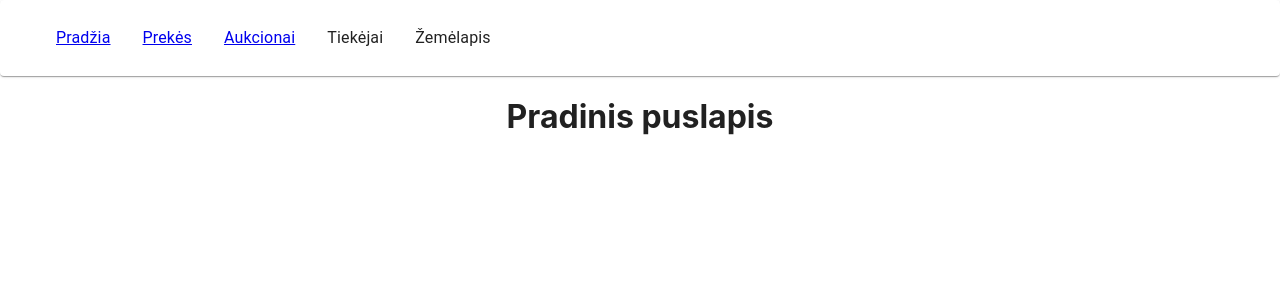
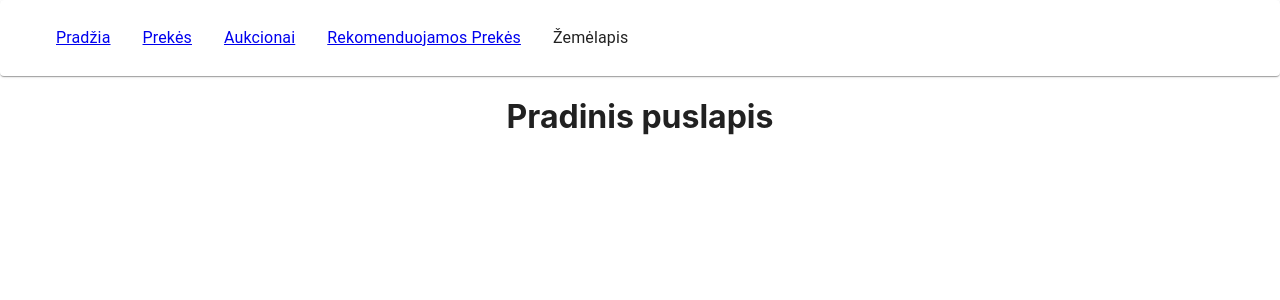
Before and after one commit to bugedas/SmartShop, a React (Create React App) app in the folder frontend/: page / in a window 1280 px wide. Shown: the top 300 px of the page. Built offline with nearby package versions, Linux system fonts and the light colour scheme.

Commit message:
Added recommended page frontend

```diff
--- a/frontend/src/Main.js
+++ b/frontend/src/Main.js
@@ -6,6 +6,7 @@ import Products from './components/ManageProductsPage';
 import ProductPage from './components/ProductPage';
 import Auctions from './components/Auction/ManageAuctionsPage';
 import AuctionPage from './components/Auction/AuctionPage';
+import Recommended from './components/RecommendedPage';
 
 const Main = () => {
   return (
@@ -15,6 +16,7 @@ const Main = () => {
       <Route exact path='/auctions' component={Auctions}></Route>
       <Route exact path='/product/:id' component={ProductPage} ></Route>
       <Route exact path='/auction/:id' component={AuctionPage} ></Route>
+      <Route exact path='/recommended' component={Recommended}></Route>
     </Switch>
   );
 }
--- a/frontend/src/components/Menu.js
+++ b/frontend/src/components/Menu.js
@@ -18,7 +18,9 @@ const Menu = () => {
                 <Link to="/auctions">
                     <MenuItem onClick='#'>Aukcionai</MenuItem>
                 </Link>
-                    <MenuItem onClick='#'>Tiekėjai</MenuItem>
+                <Link to="/recommended">
+                    <MenuItem onClick='#'>Rekomenduojamos Prekės</MenuItem>
+                </Link>
                     <MenuItem onClick='#'>Žemėlapis</MenuItem>
                 </div>
             </Paper>
--- /dev/null
+++ b/frontend/src/components/RecommendedPage.js
@@ -0,0 +1,28 @@
+import React from 'react'
+import Paper from '@material-ui/core/Paper'
+import Menu from './Menu'
+
+const Recommended = () => {
+    return (
+        <div>
+            <Paper elevation={0}>
+                <Menu/>
+
+                <h1>Rekomenduojamos Prekės</h1>
+
+                {/* ---------------------------------------------------
+                    Prasukam cikla pro rekomenduojamas prekes
+                    Reikia is backo gaut rekomenduojamu prekiu list'a
+                -------------------------------------------------------- */}
+
+
+                {/* {products.map(product=> (
+                    <Product name={product.Name} price={product.Price} about={product.Description} id={product._id}/>
+                ))}    */}
+
+            </Paper>
+        </div>
+    )
+}
+
+export default Recommended
```
